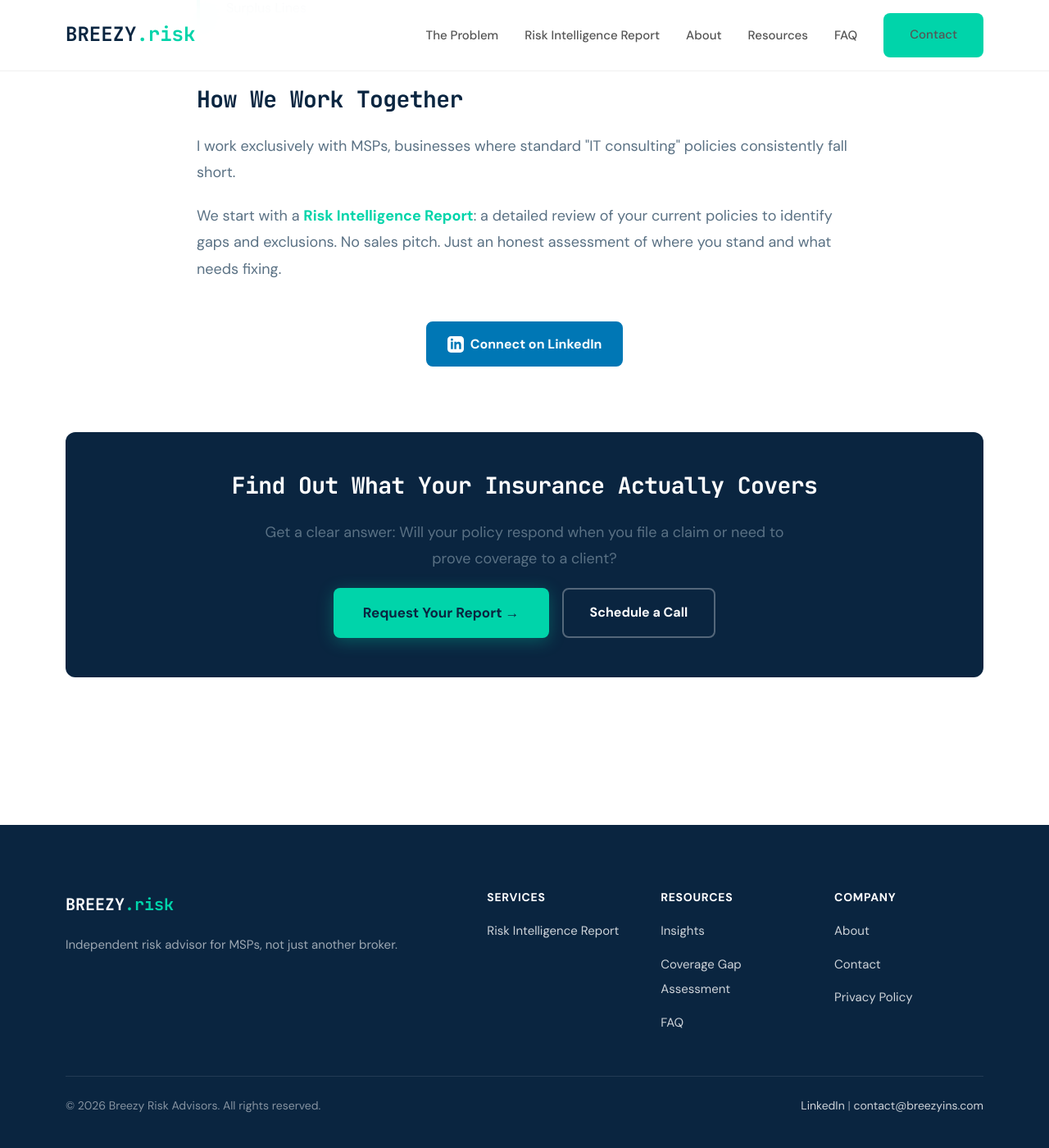
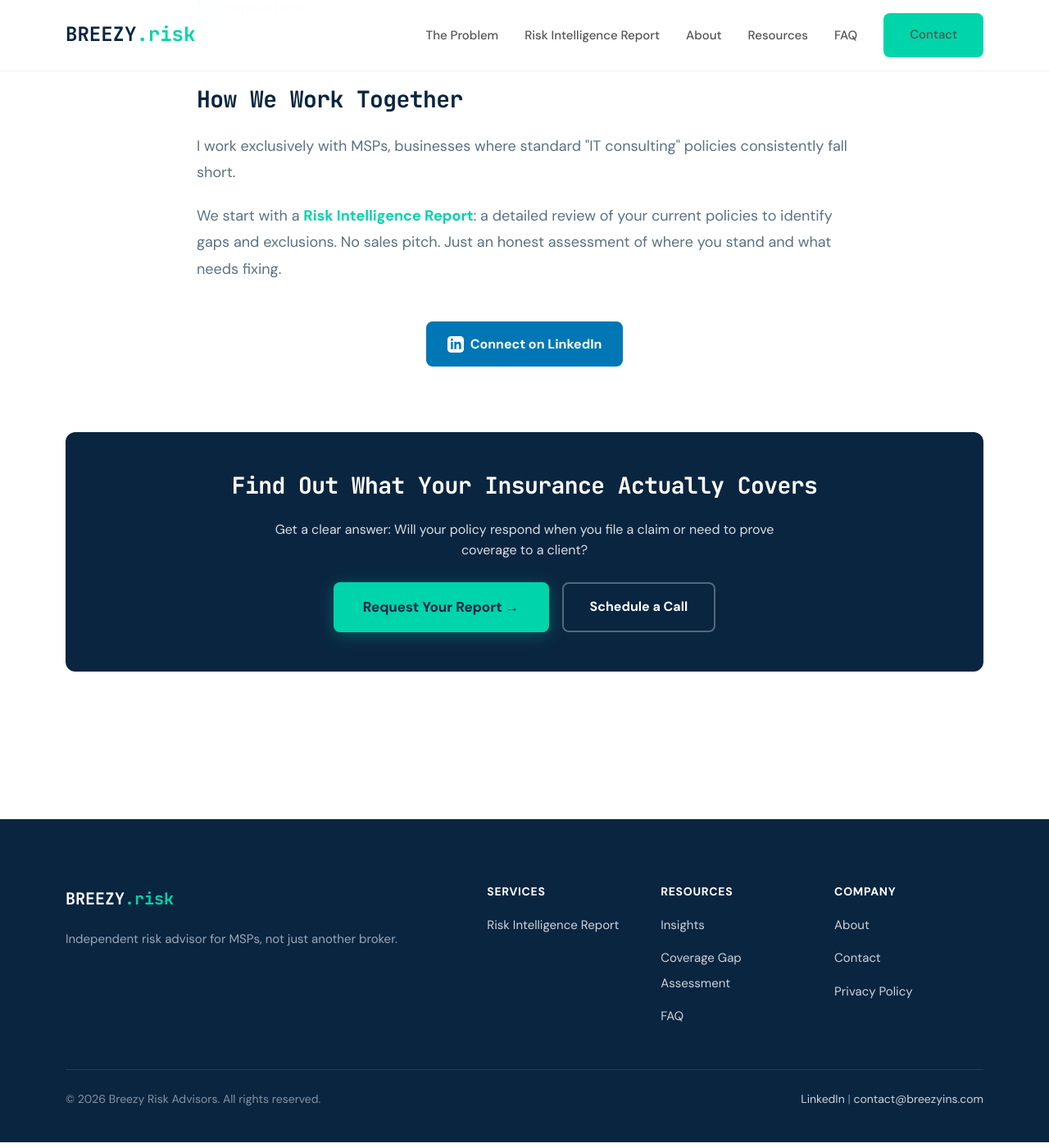
Before and after one commit to joeproe1/breezyins.com, a Jekyll site: the page built from about.html, in a window 1280 px wide and 1400 px high, scrolled down 1697 px. Shown: the whole window at 82% size. Built offline with Jekyll 4.4.1, drawn with Linux system fonts in a browser that asks for light colours.

Commit message:
Fix About CTA paragraph color being overridden by section styles
Increase specificity of .about-cta p selector so the white text
isn't overridden by the general .about-section p gray color.

Co-Authored-By: Claude Opus 4.6 <noreply@anthropic.com>

```diff
--- a/about.html
+++ b/about.html
@@ -12,7 +12,7 @@ image: /assets/images/joerg-portrait.jpg
 .profile-image { width: 180px; height: 180px; object-fit: cover; border-radius: 50%; box-shadow: 0 8px 30px rgba(0,0,0,0.12); border: 3px solid #FFFFFF; }
 .about-cta { background: #0A2540; padding: 48px 40px; border-radius: 12px; text-align: center; margin: 80px auto 0; max-width: 1120px; }
 .about-cta h2 { font-size: 36px; color: #FFFFFF; margin-bottom: 16px; max-width: 780px; margin-left: auto; margin-right: auto; }
-.about-cta p { font-size: 16px; color: rgba(255,255,255,0.85); margin-bottom: 26px; line-height: 1.6; max-width: 640px; margin-left: auto; margin-right: auto; }
+.about-section .about-cta p { font-size: 16px; color: rgba(255,255,255,0.85); margin-bottom: 26px; line-height: 1.6; max-width: 640px; margin-left: auto; margin-right: auto; }
 .cta-buttons { display: flex; gap: 16px; justify-content: center; flex-wrap: wrap; }
 .about-section h1 { font-size: 48px; text-align: center; }
 .about-section .subtitle { font-size: 18px; color: #5A7184; text-align: center; margin-bottom: 40px; }
```
